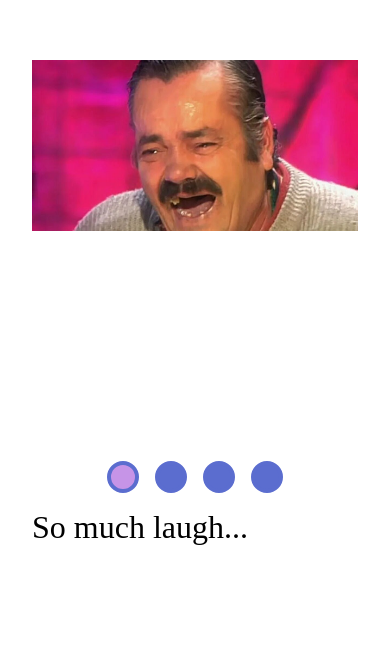
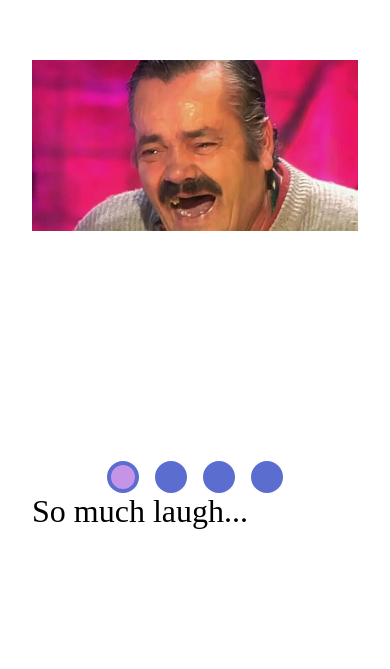
Before and after one commit to ReginaMos/cssMemeSlider, a plain HTML site: page cssMemeSlider/index.html in a window 390 px wide. Shown: the part 182-851 px from the top of the page. Drawn offline with Linux system fonts and the light colour scheme.

Commit message:
feat: some changes пятница, сентября 13, 2024 21:22:42

```diff
--- a/cssMemeSlider/style.css
+++ b/cssMemeSlider/style.css
@@ -52,7 +52,6 @@ input {
 
 .nav-btn {
     cursor: pointer;
-    padding: 1em 0;
 
     transition: background 0.3s ease;
 }
@@ -73,7 +72,6 @@ input {
 .text-content {
     width: 70%;
     height: 10em;
-    margin-left: 3em;
 
     overflow: hidden;
 }
@@ -114,11 +112,12 @@ input {
     background-color: #c694e7;
 }
 
-@media(max-width: 630px) {
+@media(max-width: 665px) {
     .bottom-part {
         flex-direction: column;
         align-items: left;
         margin: 0 auto;
+        margin-top: 1em;
     }
 
     .text-content {
```
